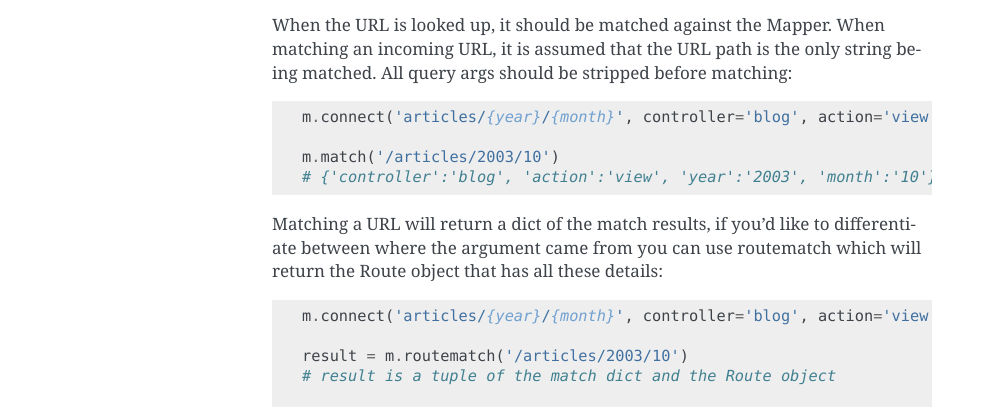
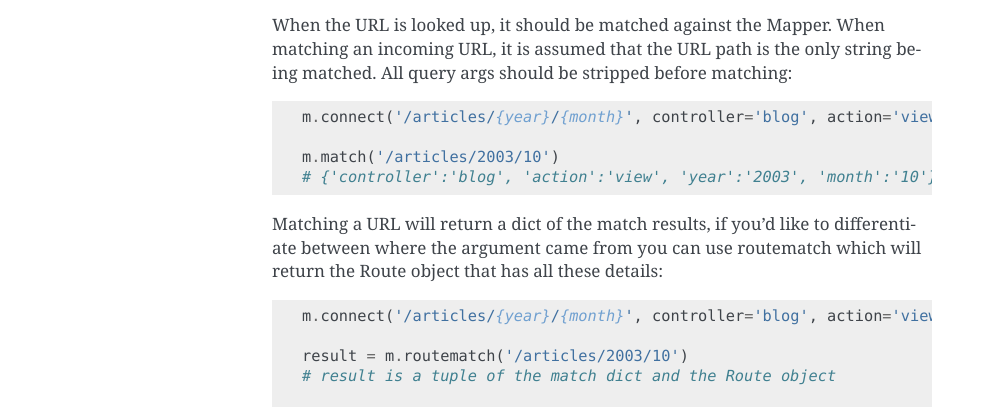
Before and after one commit to bbangert/routes, a Sphinx documentation site: the page built from docs/porting.rst, in a window 1280 px wide. Shown: the part 869-1276 px from the top of the page, without its empty margins (148-1140 px from the left). Built offline with Sphinx 7.4.7, drawn with Linux system fonts in a browser that asks for light colours.

Commit message:
Fix wrong url pattern
There must be leading slashes in order to match

```diff
--- a/docs/porting.rst
+++ b/docs/porting.rst
@@ -37,7 +37,7 @@
 matching an incoming URL, it is assumed that the URL path is the only string
 being matched. All query args should be stripped before matching::
 
-    m.connect('articles/{year}/{month}', controller='blog', action='view', year=None)
+    m.connect('/articles/{year}/{month}', controller='blog', action='view', year=None)
 
     m.match('/articles/2003/10')
     # {'controller':'blog', 'action':'view', 'year':'2003', 'month':'10'}
@@ -46,7 +46,7 @@
 differentiate between where the argument came from you can use routematch which
 will return the Route object that has all these details::
 
-    m.connect('articles/{year}/{month}', controller='blog', action='view', year=None)
+    m.connect('/articles/{year}/{month}', controller='blog', action='view', year=None)
 
     result = m.routematch('/articles/2003/10')
     # result is a tuple of the match dict and the Route object
```
